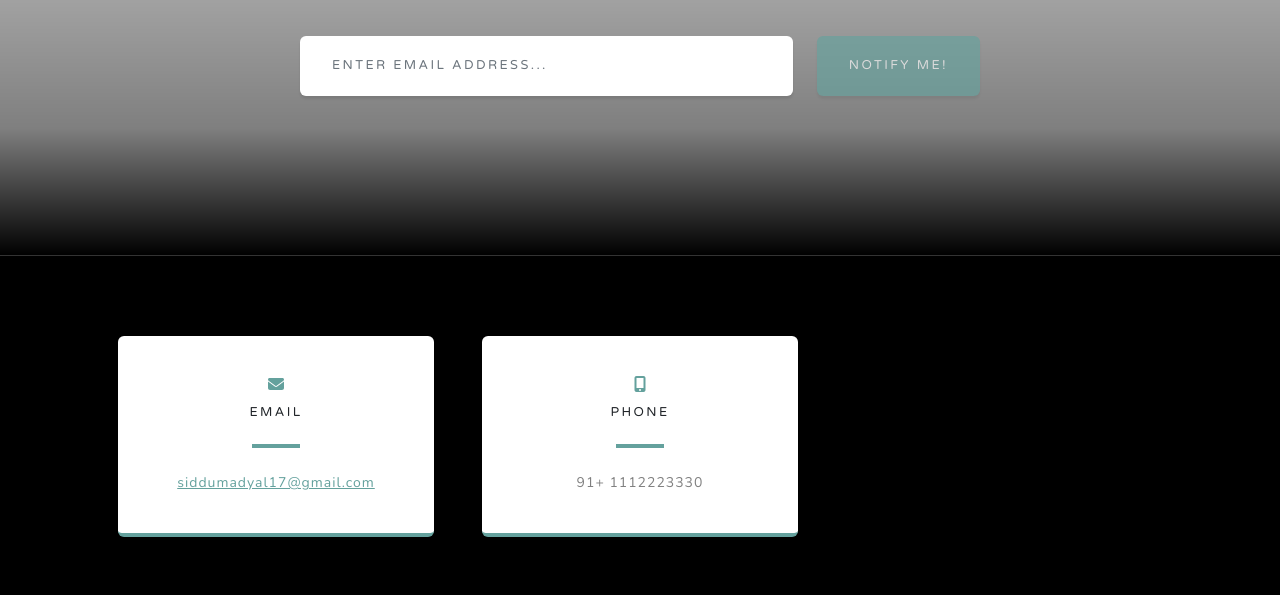
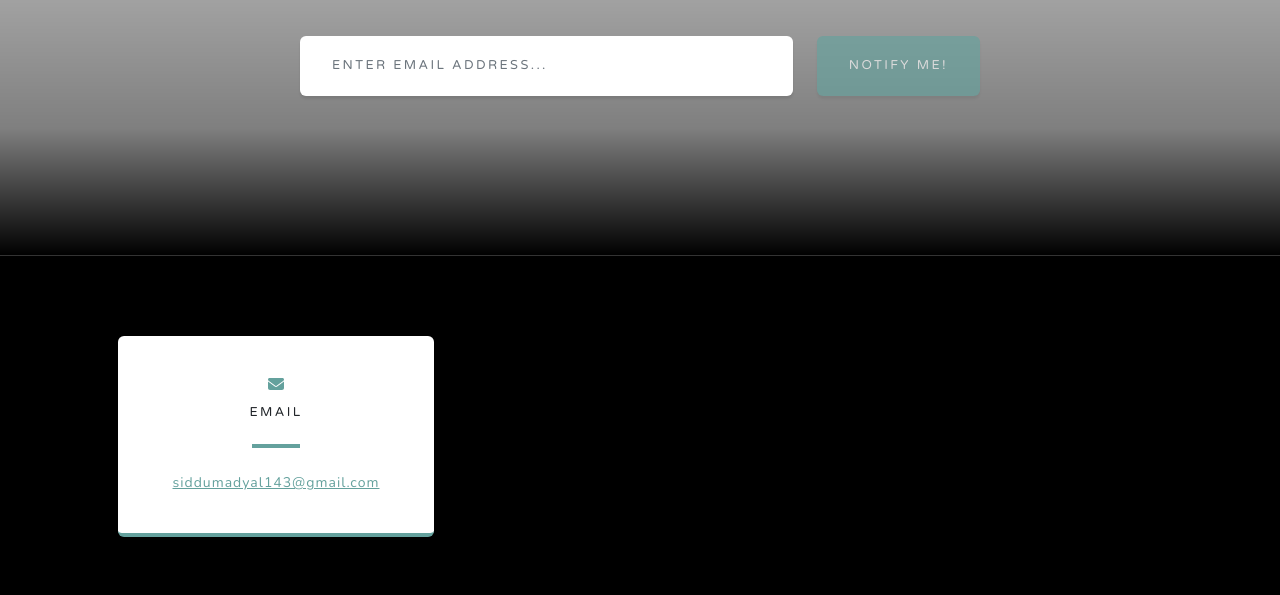
Before and after one commit to Siddumadyal/GOT-Website, a plain HTML site: page index.html in a window 1280 px wide. Shown: the part 2986-3581 px from the top of the page. Drawn offline with nearby package versions, Linux system fonts and the light colour scheme.

Commit message:
Remove phone and address from contact section

```diff
--- a/index.html
+++ b/index.html
@@ -176,21 +176,10 @@
                                 <i class="fas fa-envelope text-primary mb-2"></i>
                                 <h4 class="text-uppercase m-0">Email</h4>
                                 <hr class="my-4 mx-auto" />
-                                <div class="small text-black-50"><a href="#!">siddumadyal17@gmail.com</a></div>
+                                <div class="small text-black-50"><a href="#!">siddumadyal143@gmail.com</a></div>
                             </div>
                         </div>
                     </div>
-                    <div class="col-md-4 mb-3 mb-md-0">
-                        <div class="card py-4 h-100">
-                            <div class="card-body text-center">
-                                <i class="fas fa-mobile-alt text-primary mb-2"></i>
-                                <h4 class="text-uppercase m-0">Phone</h4>
-                                <hr class="my-4 mx-auto" />
-                                <div class="small text-black-50">91+ 1112223330</div>
-                            </div>
-                        </div>
-                    </div>
-                </div>
                 <div class="social d-flex justify-content-center">
                     <a class="mx-2" href="https://instagram.com/alwayssiddu_" target="_blank">
   <i class="fab fa-instagram"></i>
```
